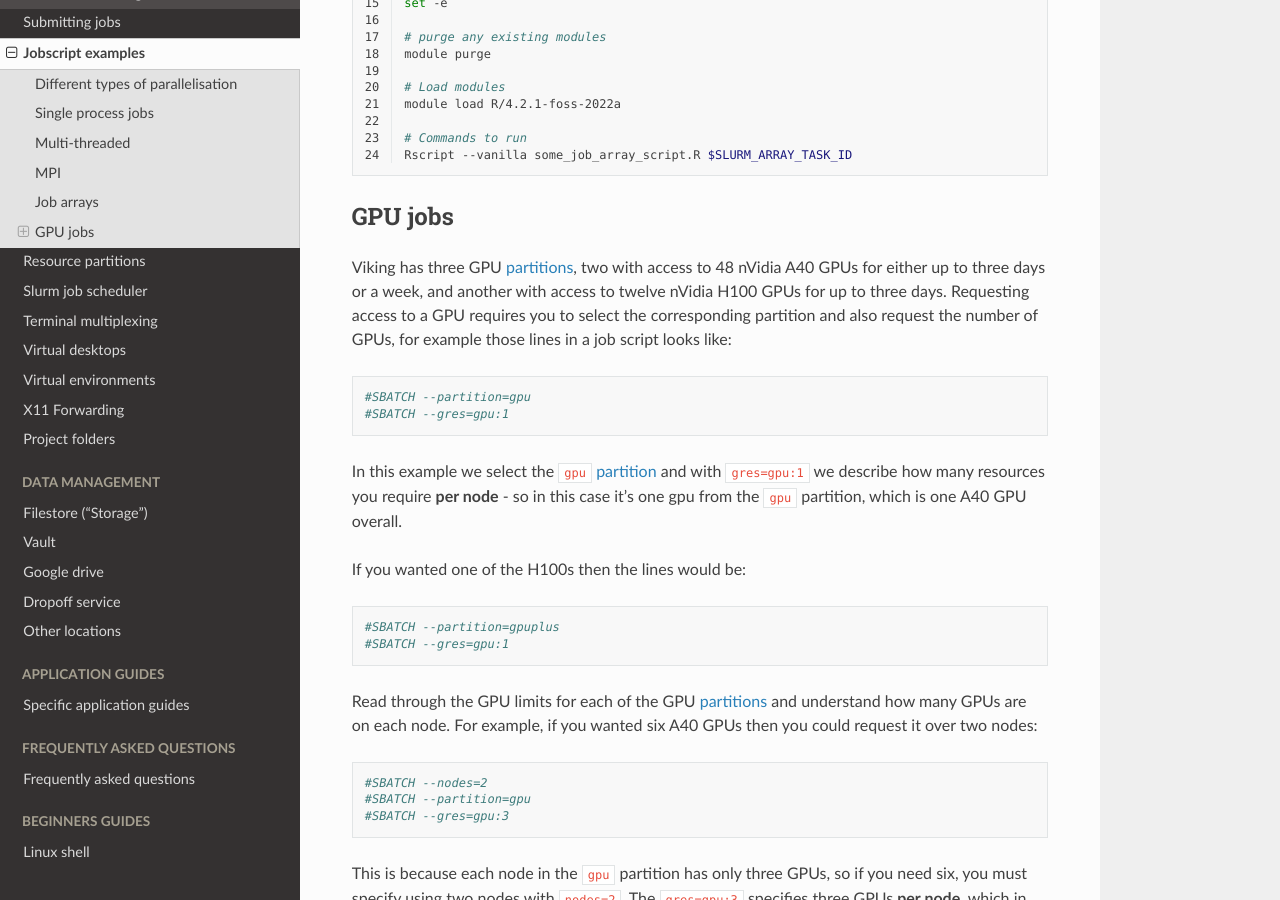
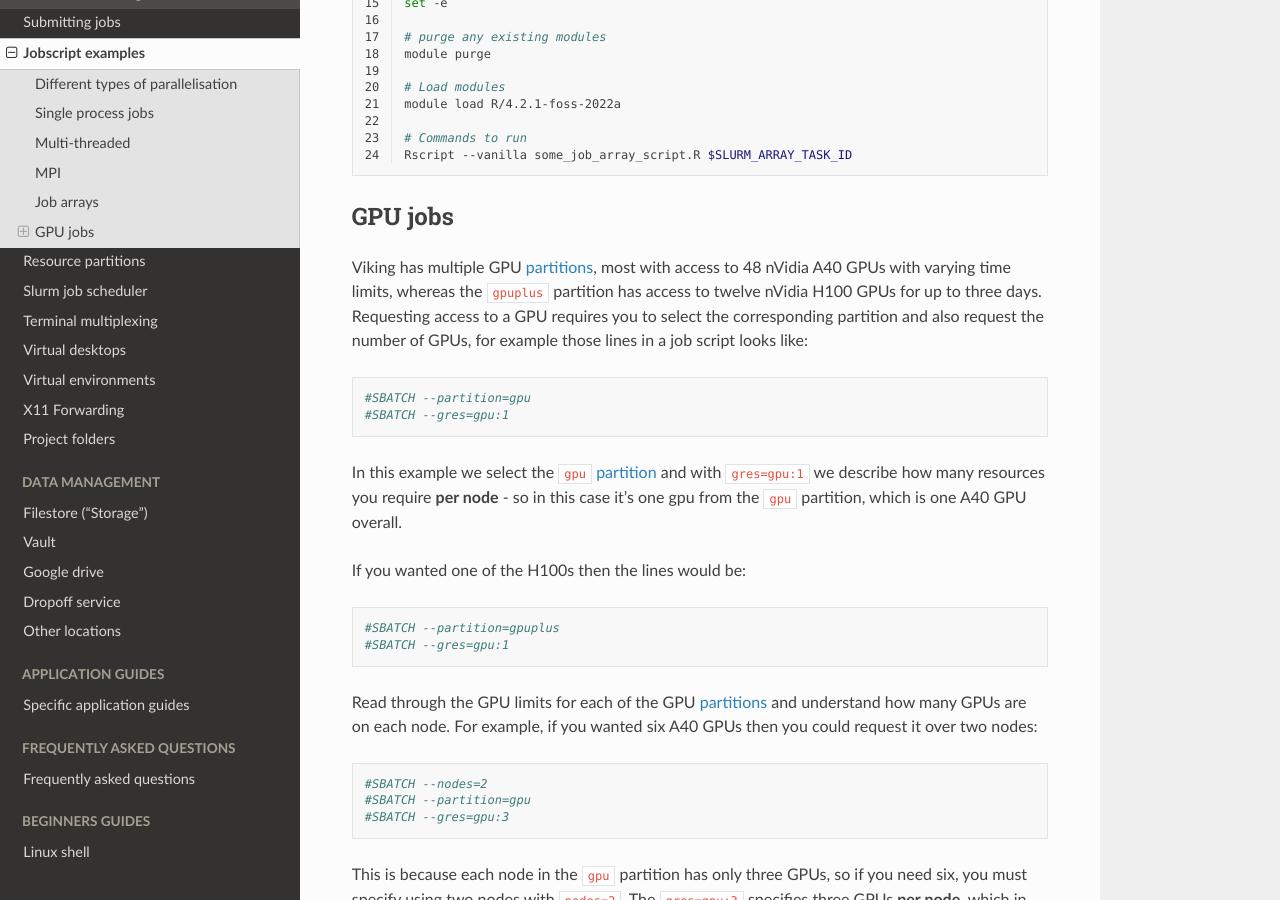
Before and after one commit to university-of-york/research-it-documentation, a Sphinx documentation site: the page built from docs/source/using_viking/jobscript_examples.rst, in a window 1280 px wide and 900 px high, scrolled down 3454 px. Built offline with Sphinx 7.4.7 and the Read the Docs theme 2.0.0, drawn with Linux system fonts in a browser that asks for light colours.

Commit message:
update gpu partition text in jobscript exaes

```diff
--- a/docs/source/using_viking/jobscript_examples.rst
+++ b/docs/source/using_viking/jobscript_examples.rst
@@ -183,7 +183,7 @@ The ``$SLURM_ARRAY_TASK_ID`` environmental variable represents the array index,
 GPU jobs
 --------
 
-Viking has three GPU :doc:`partitions </using_viking/resource_partitions>`, two with access to 48 nVidia A40 GPUs for either up to three days or a week, and another with access to twelve nVidia H100 GPUs for up to three days. Requesting access to a GPU requires you to select the corresponding partition and also request the number of GPUs, for example those lines in a job script looks like:
+Viking has multiple GPU :doc:`partitions </using_viking/resource_partitions>`, most with access to 48 nVidia A40 GPUs with varying time limits, whereas the ``gpuplus`` partition has access to twelve nVidia H100 GPUs for up to three days. Requesting access to a GPU requires you to select the corresponding partition and also request the number of GPUs, for example those lines in a job script looks like:
 
 .. code-block:: bash
 
```
